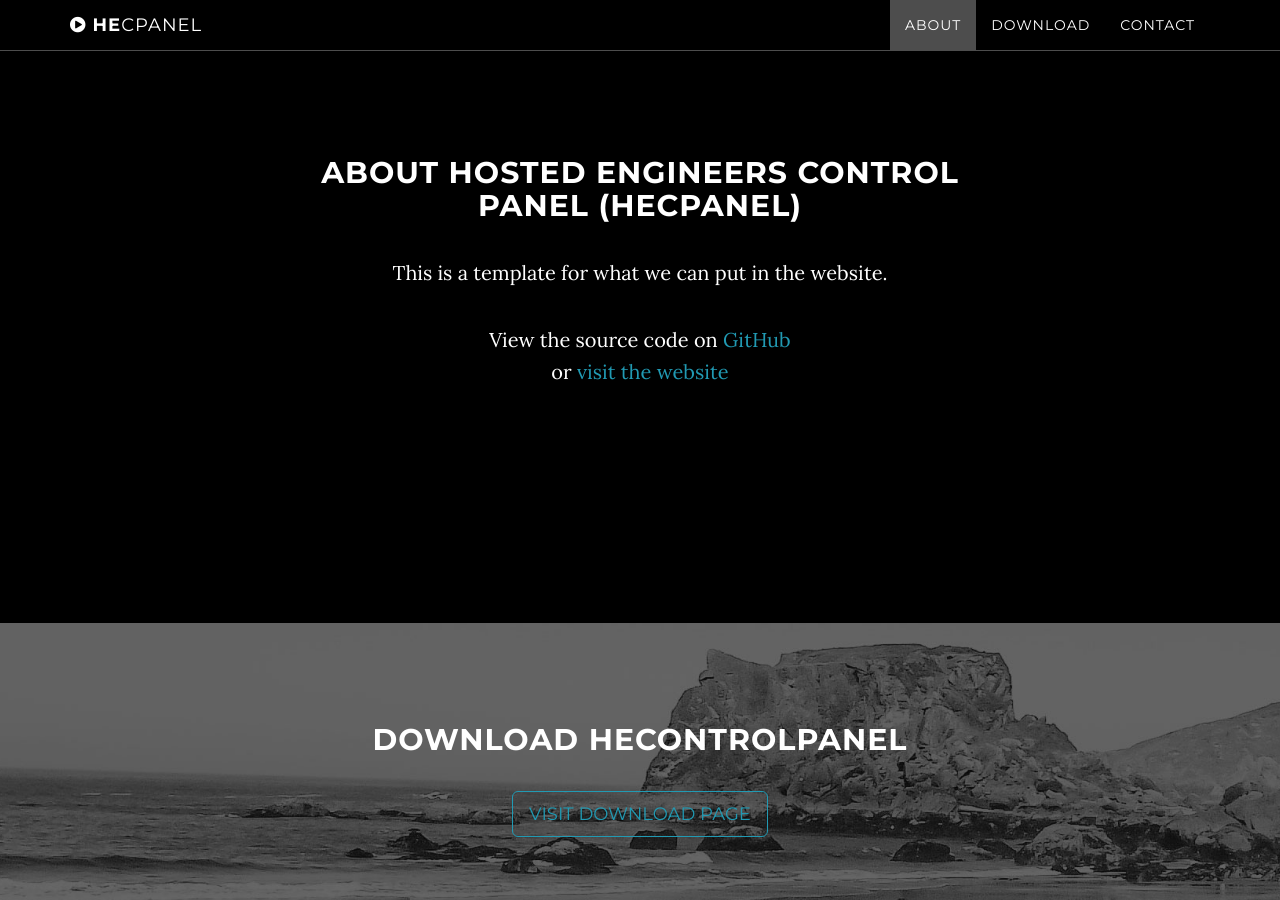
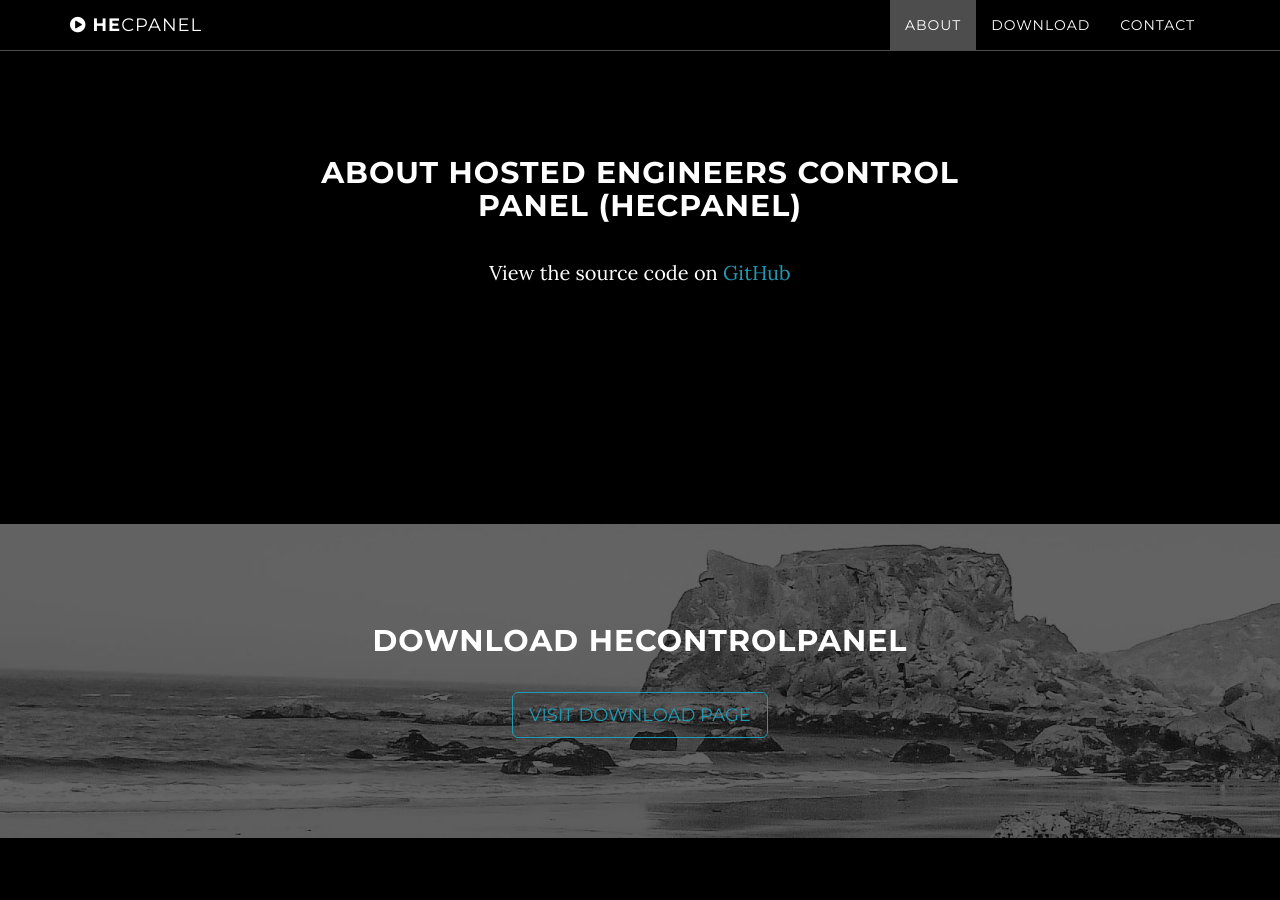
Before and after one commit to Dynamictivity/hecpanel, a Jekyll site: the page built from index.html, in a window 1280 px wide and 900 px high, scrolled down 944 px. Built offline with Jekyll 4.4.1, drawn with Linux system fonts in a browser that asks for light colours; some of the changed text lies outside the part shown.

Commit message:
Minor updates

```diff
--- a/_includes/about.html
+++ b/_includes/about.html
@@ -2,10 +2,10 @@
   <section id="about" class="container content-section text-center">
     <div class="row">
       <div class="col-lg-8 col-lg-offset-2">
-        <h2>About Hosted Engineers Control Panel (HECPanel)</h2>
-        <p>This is a template for what we can put in the website.</p>
+        <h2>About Hosted Engineers Control Panel (HEcPanel)</h2>
+        <!--<p>This is a template for what we can put in the website.</p>-->
         <p>View the source code on <a href="https://github.com/Dynamictivity/dynamictivity.github.io">GitHub</a><br/>
-          or <a href="https://dynamictivity.github.io/hecpanel">visit the website</a>
+          <!--or <a href="https://dynamictivity.github.io/hecpanel">visit the website</a>-->
         </p>
       </div>
     </div>
--- a/_includes/contact.html
+++ b/_includes/contact.html
@@ -3,7 +3,7 @@
       <div class="row">
         <div class="col-lg-8 col-lg-offset-2">
           <h2>Contact</h2>
-          <p>Dolor reprehenderit repellendus, optio labore odio at tempore debitis nisi. Quasi debitis tenetur eaque molestias non porro odio sapiente.</p>
+          <!--<p>Dolor reprehenderit repellendus, optio labore odio at tempore debitis nisi. Quasi debitis tenetur eaque molestias non porro odio sapiente.</p>-->
           <p><a href="mailto:{{ site.email }}">{{ site.email }}</a>
           </p>
           <ul class="list-inline banner-social-buttons">
```
